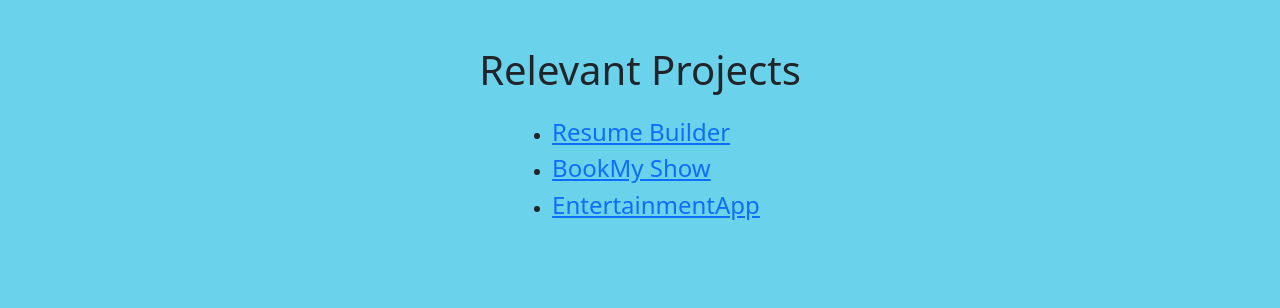
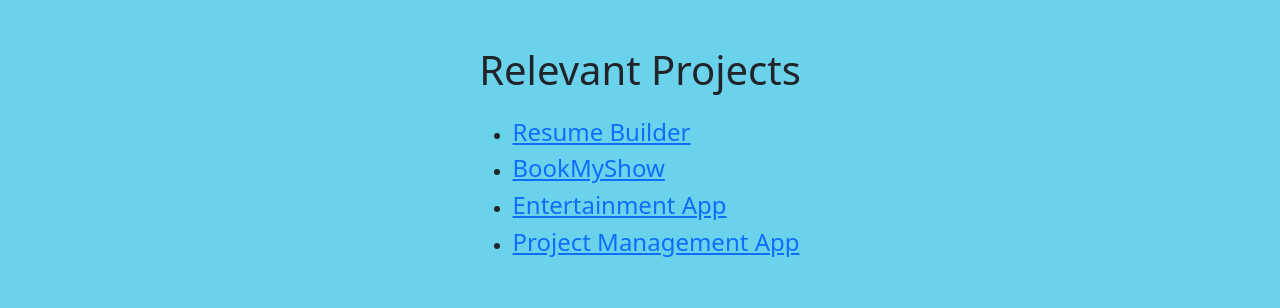
Before and after one commit to MadhuriTugave/Portfolio_website, a plain HTML site: page index.html in a window 1280 px wide. Shown: the part 2046-2354 px from the top of the page. Drawn offline with nearby package versions, Linux system fonts and the light colour scheme; files whose address does not match are found by name.

Commit message:
Project Management app added

```diff
--- a/index.html
+++ b/index.html
@@ -180,8 +180,9 @@
 
         <ul>
           <li><h4><a href="https://resume-builder-7ba202.netlify.app">Resume Builder</a></h4></li>
-          <li><h4><a href="https://bookmysgorgeous.netlify.app/">BookMy Show</a></h4></li>
-          <li><h4><a href="https://entertainment-b4e384.netlify.app/">EntertainmentApp</a></h4></li>
+          <li><h4><a href="https://bookmysgorgeous.netlify.app/">BookMyShow</a></h4></li>
+          <li><h4><a href="https://entertainment-b4e384.netlify.app/">Entertainment App</a></h4></li>
+          <li><h4><a href="https://projecmanagement.netlify.app">Project Management App</a></h4></li>
         </ul>
       </div>
 
```
